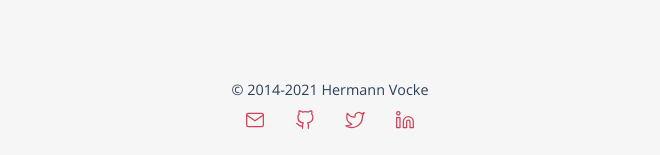
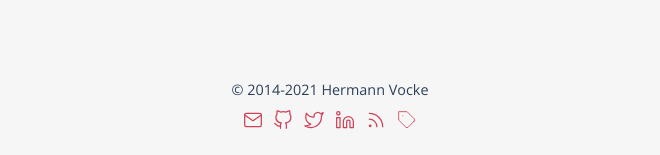
Before and after one commit to hamvocke/hamvocke.github.io, a Jekyll site: the page built from index.html, in a window 1280 px wide. Shown: the part 742-897 px from the top of the page, without its empty margins (310-970 px from the left). Built offline with Jekyll 4.4.1, drawn with Linux system fonts in a browser that asks for light colours.

Commit message:
add rss, tags to footer

```diff
--- a/_layouts/default.html
+++ b/_layouts/default.html
@@ -46,7 +46,7 @@
         <li><a href="/now">Now</a></li>
         <li class="nav-icon"><a href="https://github.com/hamvocke">{% include icon.html icon="github" %}</a></li>
         <li class="nav-icon"><a href="https://twitter.com/hamvocke">{% include icon.html icon="twitter" %}</a></li>
-        <li class="nav-icon"><a href="http://www.hamvocke.com/feed.xml">{% include icon.html icon="rss" %}</a></li>
+        <li class="nav-icon"><a href="/feed.xml">{% include icon.html icon="rss" %}</a></li>
       </ul>
     </nav>
   </header>
@@ -59,10 +59,12 @@
     <div class="contact">
       © 2014-2021 Hermann Vocke
       <div class="icons">
-        <a href="mailto:{{site.email}}">{% include icon.html icon="mail" %}</a> &nbsp;
-        <a href="https://github.com/hamvocke">{% include icon.html icon="github" %}</a> &nbsp;
-        <a href="https://twitter.com/hamvocke">{% include icon.html icon="twitter" %}</a> &nbsp;
+        <a href="mailto:{{site.email}}">{% include icon.html icon="mail" %}</a>
+        <a href="https://github.com/hamvocke">{% include icon.html icon="github" %}</a>
+        <a href="https://twitter.com/hamvocke">{% include icon.html icon="twitter" %}</a>
         <a href="https://www.linkedin.com/in/hamvocke">{% include icon.html icon="linkedin" %}</a>
+        <a href="/feed.xml">{% include icon.html icon="rss" %}</a>
+        <a href="/tags">{% include icon.html icon="tag" %}</a>
       </div>
     </div>
   </footer>
```
